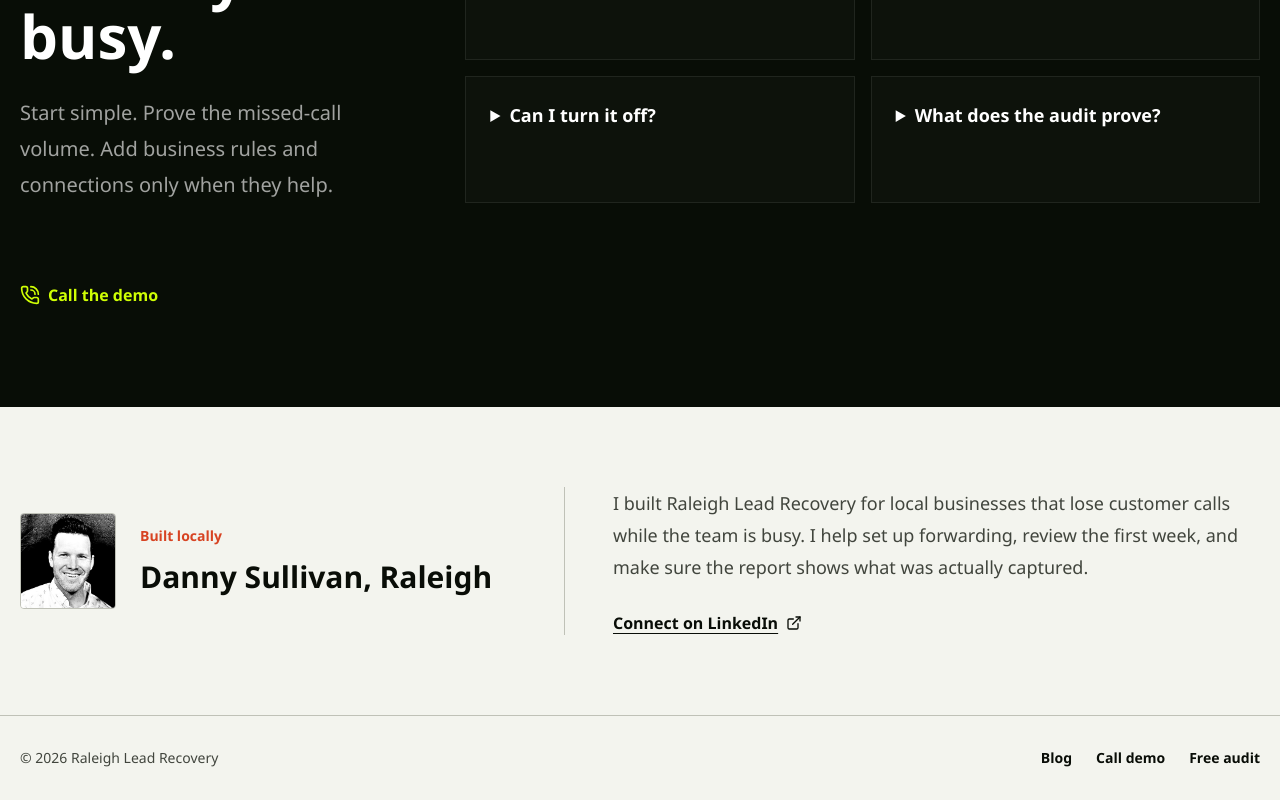
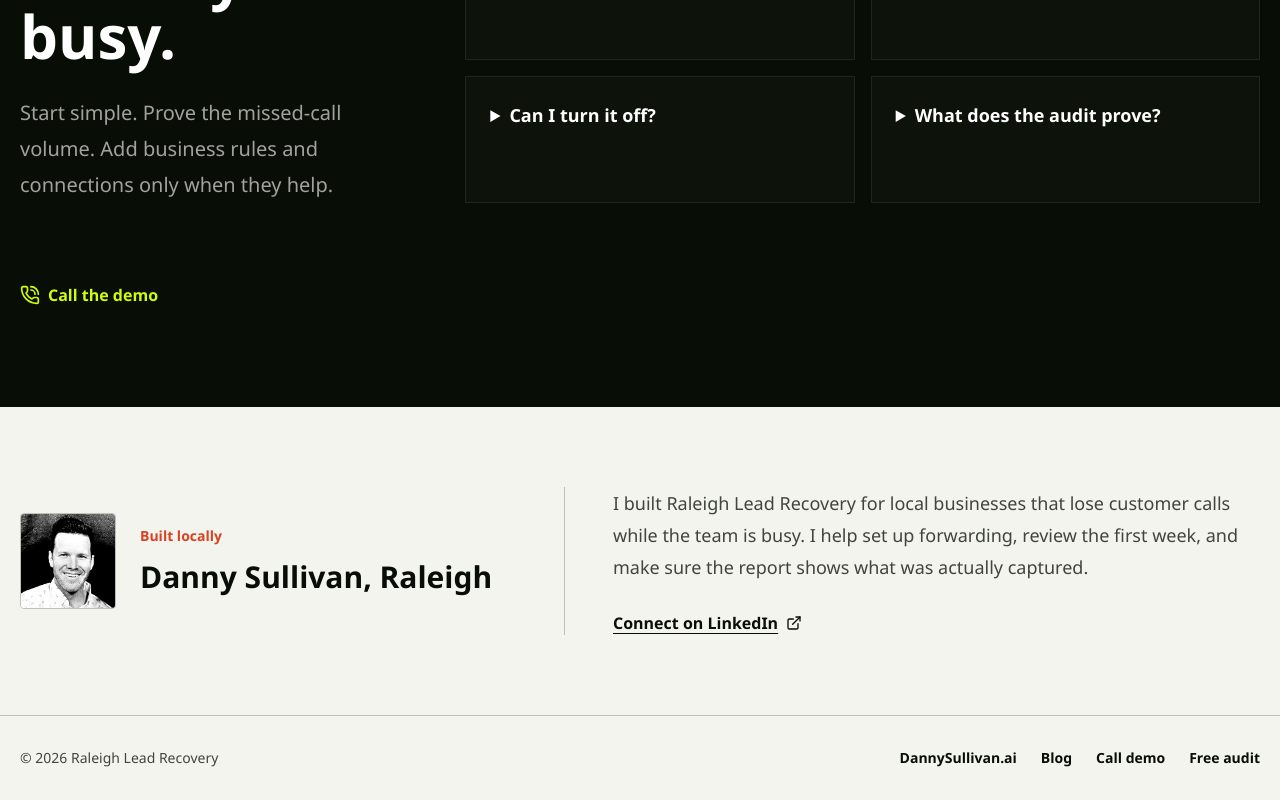
Before and after one commit to dannymsullivan/raleigh-lead-recovery, a Next.js app: page / in a window 1280 px wide. Shown: the part 5630-6430 px from the top of the page. Built offline with nearby package versions, Linux system fonts and the light colour scheme.

Commit message:
Add portfolio link to homepage footer

```diff
--- a/app/page.tsx
+++ b/app/page.tsx
@@ -437,6 +437,9 @@ export default async function LandingPage({ searchParams }: PageProps) {
         <div className="mx-auto flex max-w-7xl flex-col justify-between gap-5 text-sm text-[#41453d] sm:flex-row">
           <p>© 2026 Raleigh Lead Recovery</p>
           <div className="flex gap-6">
+            <a className="font-semibold text-[#090d07]" href="https://dannysullivan.ai" rel="noreferrer" target="_blank">
+              DannySullivan.ai
+            </a>
             <Link className="font-semibold text-[#090d07]" href="/blog">
               Blog
             </Link>
```
